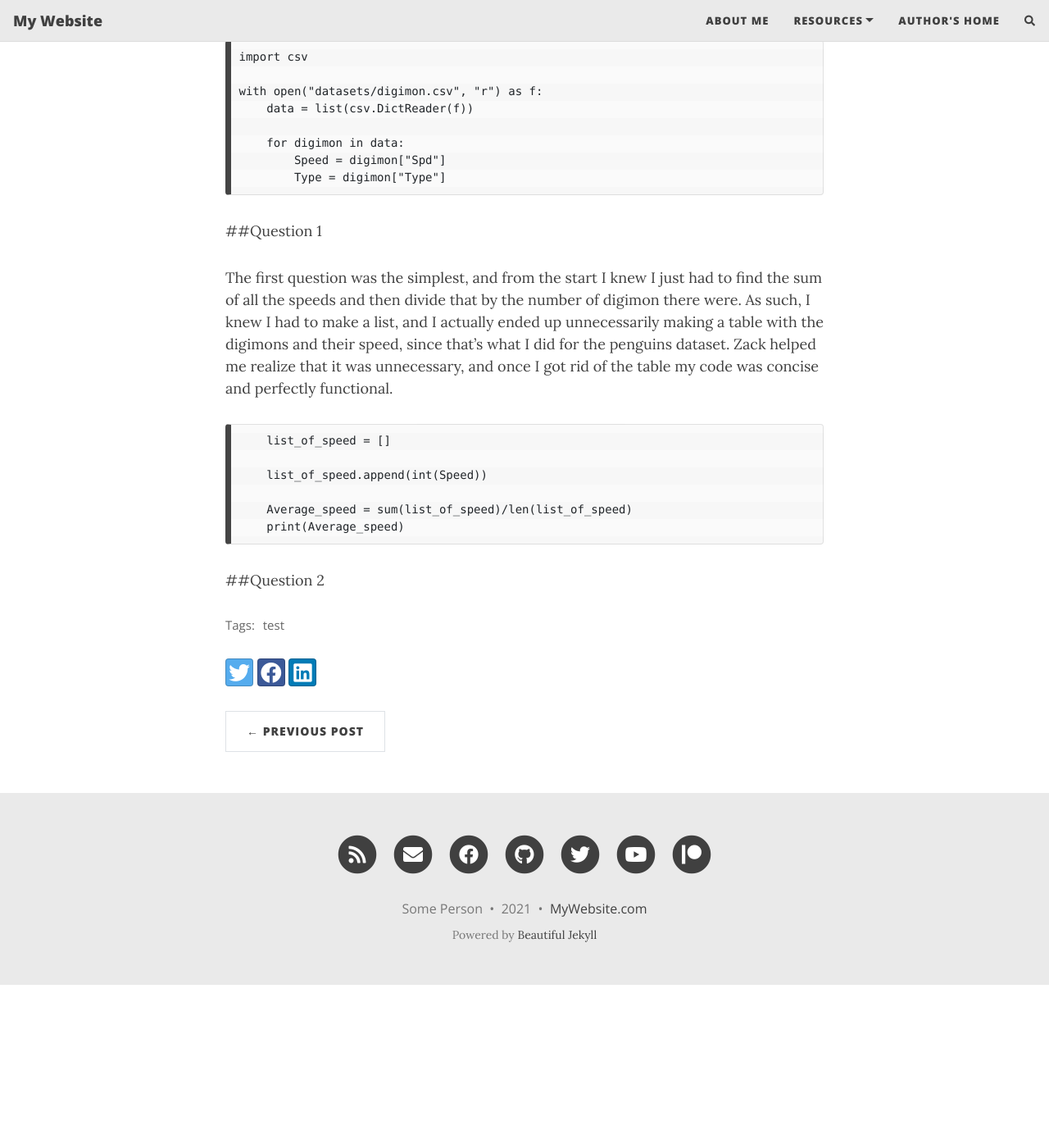
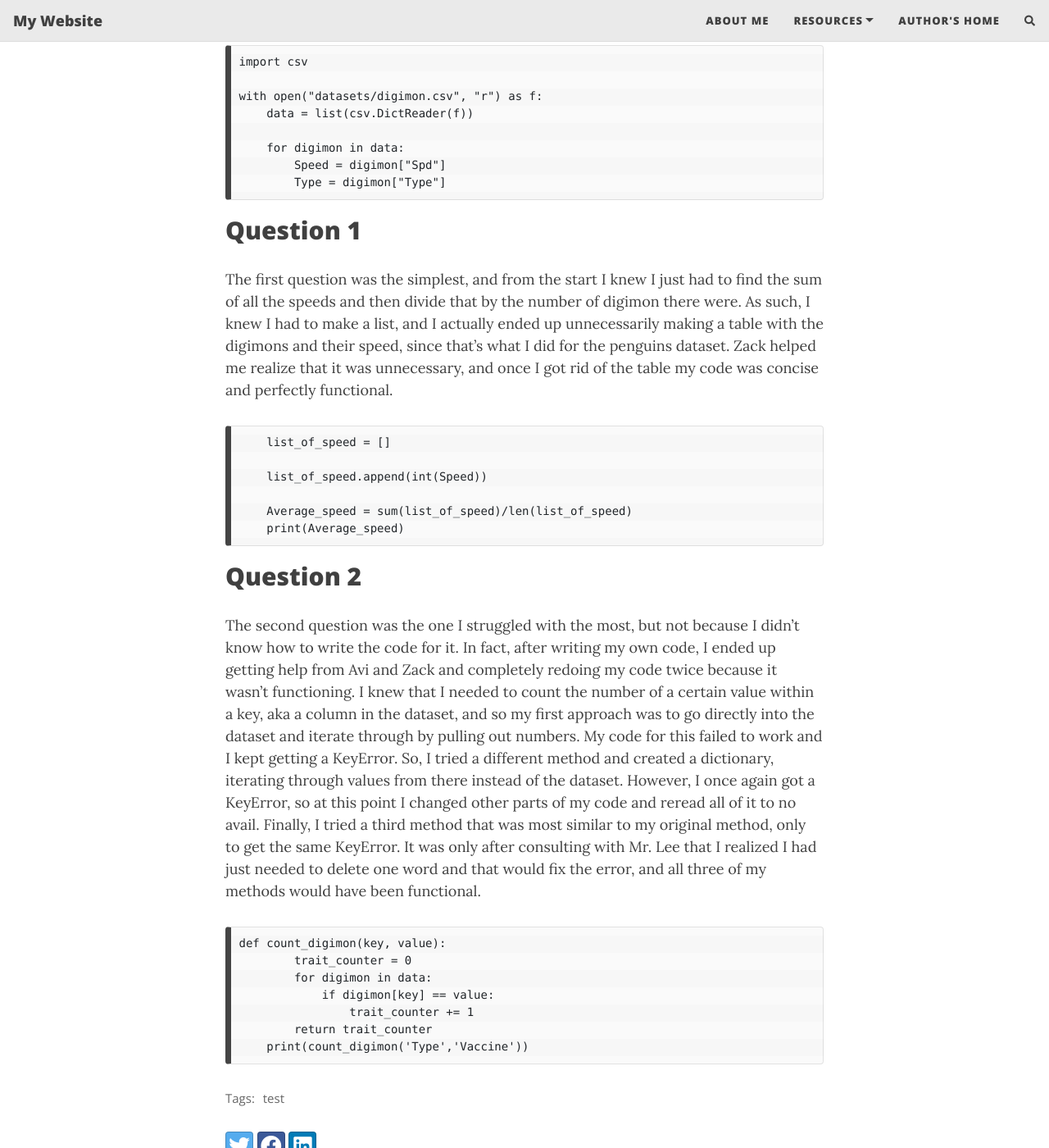
Before and after one commit to sarene-choudhury/artofdata, a Jekyll site: the page built from _posts/2021-10-24-Digimon-Lab.md, in a window 1280 px wide and 1400 px high, scrolled down 463 px. Shown: the whole window at 82% size. Built offline with Jekyll 4.4.1, drawn with Linux system fonts in a browser that asks for light colours; nearby versions of some CDN libraries; comment, search, counter and statistics services are not loaded; before the commit the page ends 1664 px from its top, so only the background shows below that; some of the changed text lies outside the part shown.

Commit message:
Update 2021-10-24-Digimon-Lab.md

```diff
--- a/_posts/2021-10-24-Digimon-Lab.md
+++ b/_posts/2021-10-24-Digimon-Lab.md
@@ -8,7 +8,7 @@ tags: [test]
 comments: true
 ---
 
-##Starting the Assigment
+## Starting the Assigment
 
 When first approaching this lab, I used my code for the penguins data assignment as a guide. This was how I imported and opened the dataset as a list, and then initialized variables for the two columns in the dataset I wanted to make lists outs of.
 
@@ -23,7 +23,7 @@ with open("datasets/digimon.csv", "r") as f:
         Type = digimon["Type"]
 ~~~
 
-##Question 1
+## Question 1
 
 The first question was the simplest, and from the start I knew I just had to find the sum of all the speeds and then divide that by the number of digimon there were. As such, I knew I had to make a list, and I actually ended up unnecessarily making a table with the digimons and their speed, since that's what I did for the penguins dataset. Zack helped me realize that it was unnecessary, and once I got rid of the table my code was concise and perfectly functional.
 
@@ -36,4 +36,16 @@ The first question was the simplest, and from the start I knew I just had to fin
     print(Average_speed)
 ~~~
 
-##Question 2
+## Question 2
+
+The second question was the one I struggled with the most, but not because I didn't know how to write the code for it. In fact, after writing my own code, I ended up getting help from Avi and Zack and completely redoing my code twice because it wasn't functioning. I knew that I needed to count the number of a certain value within a key, aka a column in the dataset, and so my first approach was to go directly into the dataset and iterate through by pulling out numbers. My code for this failed to work and I kept getting a KeyError. So, I tried a different method and created a dictionary, iterating through values from there instead of the dataset. However, I once again got a KeyError, so at this point I changed other parts of my code and reread all of it to no avail. Finally, I tried a third method that was most similar to my original method, only to get the same KeyError. It was only after consulting with Mr. Lee that I realized I had just needed to delete one word and that would fix the error, and all three of my methods would have been functional.
+
+~~~
+def count_digimon(key, value):
+        trait_counter = 0
+        for digimon in data:
+            if digimon[key] == value:
+                trait_counter += 1
+        return trait_counter
+    print(count_digimon('Type','Vaccine'))
+~~~
```
